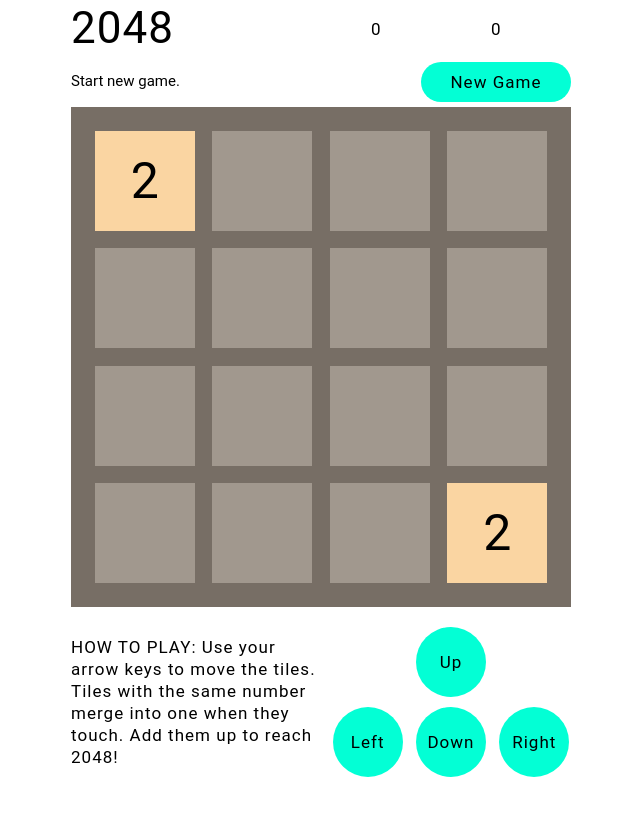
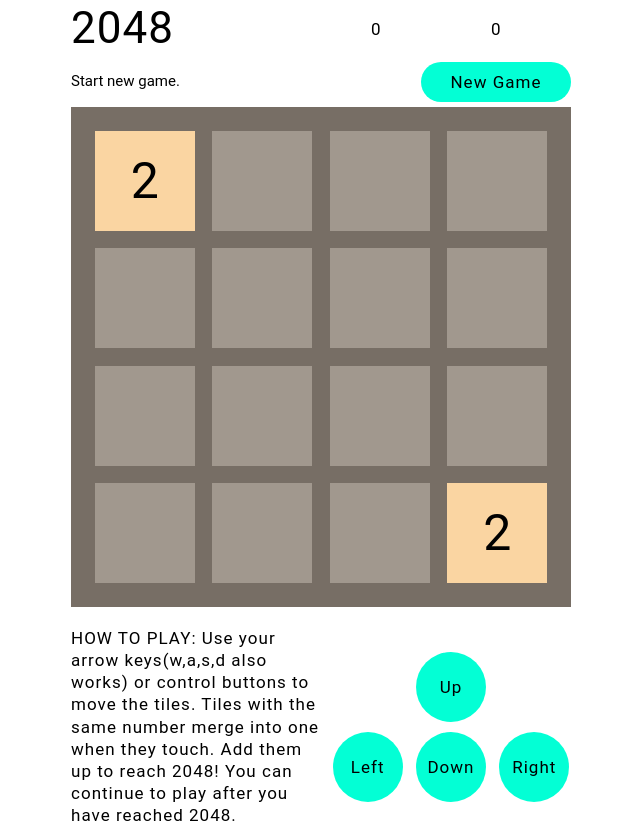
Before and after one commit to I-vasilich-I/react-game, a React app: page / in a window 1280 px wide. Shown: the whole page, without its empty margins (319-959 px from the left). Before the commit the page ends 800 px from the top, so only its background shows below. Built offline with nearby package versions, Linux system fonts and the light colour scheme.

Commit message:
fix: win, game over handler

```diff
--- a/src/modules/App.jsx
+++ b/src/modules/App.jsx
@@ -12,6 +12,13 @@ const App = () => {
   const [gameOver, setGameOver] = useState(false);
   const [win, setWin] = useState(false);
 
+  const [history, setHistory] = useState([
+    {
+      boards: getInitialBoardArray(boardSize * boardSize),
+      score: 0,
+    },
+  ]);
+
   // const [board, setBoard] = useState([...Array(16).keys()]);
 
   return (
@@ -24,6 +31,8 @@ const App = () => {
         bestScore={bestScore}
         setBestScore={setBestScore}
         boardSize={boardSize}
+        setGameOver={setGameOver}
+        setWin={setWin}
       />
       <Board board={board} setBoard={setBoard} boardSize={boardSize} />
       <Footer
@@ -34,6 +43,10 @@ const App = () => {
         bestScore={bestScore}
         setBestScore={setBestScore}
         boardSize={boardSize}
+        win={win}
+        setWin={setWin}
+        gameOver={gameOver}
+        setGameOver={setGameOver}
       />
     </div>
   );
--- a/src/modules/Footer.jsx
+++ b/src/modules/Footer.jsx
@@ -3,7 +3,19 @@ import React, { useEffect } from 'react';
 import { getNewBoardArray, areArraysEqual, setBestScoreInStorage } from './utils/helpers';
 
 const Footer = (props) => {
-  const { board, setBoard, score, setScore, bestScore, setBestScore, boardSize } = props;
+  const {
+    board,
+    setBoard,
+    score,
+    setScore,
+    bestScore,
+    setBestScore,
+    boardSize,
+    win,
+    setWin,
+    gameOver,
+    setGameOver,
+  } = props;
   let newScore = 0;
   const squareBoardSize = boardSize * boardSize;
 
@@ -12,9 +24,9 @@ const Footer = (props) => {
     return tempArr[tempArr.length - 1] >= 32;
   };
 
-  const handleGameOver = (array) => {
-    if (isWin(array)) console.log('you won!');
-    console.log('game over');
+  const handleGameOver = () => {
+    if (!gameOver) alert(`Game over. Your score is ${score}`);
+    setGameOver(true);
   };
 
   const setNewBoard = (newBoard) => {
@@ -22,9 +34,12 @@ const Footer = (props) => {
       const tempBoard = getNewBoardArray(newBoard);
       const resultBoard = tempBoard !== -1 ? tempBoard : newBoard;
       setBoard(resultBoard);
-      if (isWin(resultBoard)) console.log('you won! You may continue playing');
+      if (isWin(resultBoard) && !win) {
+        setWin(true);
+        alert('Congrats, you won! You can continue playing or start new game.');
+      }
       // eslint-disable-next-line no-use-before-define
-      if (isGameOver(resultBoard)) handleGameOver(resultBoard);
+      if (isGameOver(resultBoard)) handleGameOver();
     }
     // eslint-disable-next-line no-use-before-define
     if (isGameOver(board)) handleGameOver([...board]);
@@ -149,8 +164,9 @@ const Footer = (props) => {
   return (
     <footer className="footer">
       <div className="footer__info">
-        HOW TO PLAY: Use your arrow keys to move the tiles. Tiles with the same number merge into
-        one when they touch. Add them up to reach 2048!
+        HOW TO PLAY: Use your arrow keys(w,a,s,d also works) or control buttons to move the tiles.
+        Tiles with the same number merge into one when they touch. Add them up to reach 2048! You
+        can continue to play after you have reached 2048.
       </div>
       <div className="button__container">
         <button type="button" className="button button--arrow item-b" onClick={moveLeft}>
--- a/src/modules/Header.jsx
+++ b/src/modules/Header.jsx
@@ -3,11 +3,13 @@ import React from 'react';
 import { getInitialBoardArray } from './utils/helpers';
 
 const Header = (props) => {
-  const { score, setScore, setBoard, bestScore, boardSize } = props;
+  const { score, setScore, setBoard, bestScore, boardSize, setWin, setGameOver } = props;
 
   const newGame = () => {
     setBoard(getInitialBoardArray(boardSize * boardSize));
     setScore(0);
+    setWin(false);
+    setGameOver(false);
   };
   return (
     <header className="header">
```
Also changed, not shown: 2 other files (tests, documents, lock files or other folders).
